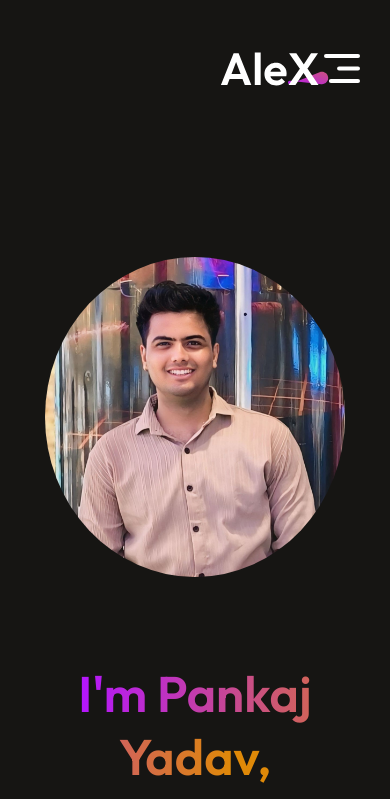
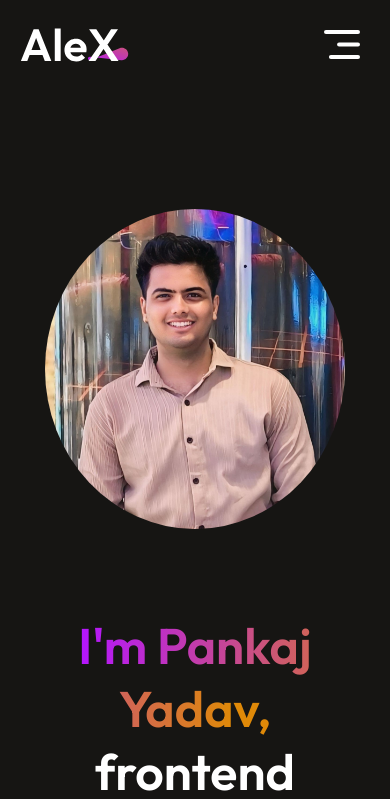
Before and after one commit to py-pankaj-ydv-7/PORTFOLIO, a React (Vite) app in the folder pyportfolio/: page / in a window 390 px wide. Shown: the top 799 px of the page. Built offline with nearby package versions, Linux system fonts and the light colour scheme.

Commit message:
navbar media query update

```diff
--- a/pyportfolio/src/Components/Navbar/Navbar.css
+++ b/pyportfolio/src/Components/Navbar/Navbar.css
@@ -15,9 +15,12 @@ body{
     display: flex;
     justify-content: space-between;
     align-items: center;
-    padding: 20px 170px;
+    /* padding: 20px 170px; */
     /* background: #1f1e1c; */
+    padding: 16px 20px;  /* mobile default */
 }
+
+
 
 .nav-menu{
     display: flex;
@@ -66,12 +69,17 @@ body{
 .nav-mob-open{
     display: none;
 }
+@media (min-width: 1024px){
+    .navbar{
+        padding: 20px 170px;
+    }
+}
 
-@media(min-width: 375px) and (max-width:768px){
+@media(max-width:768px){
 
     .navbar{
 
-        margin: 20px 50px;
+        margin:0;
     }
     .nav-connect{
         display: none;
```
